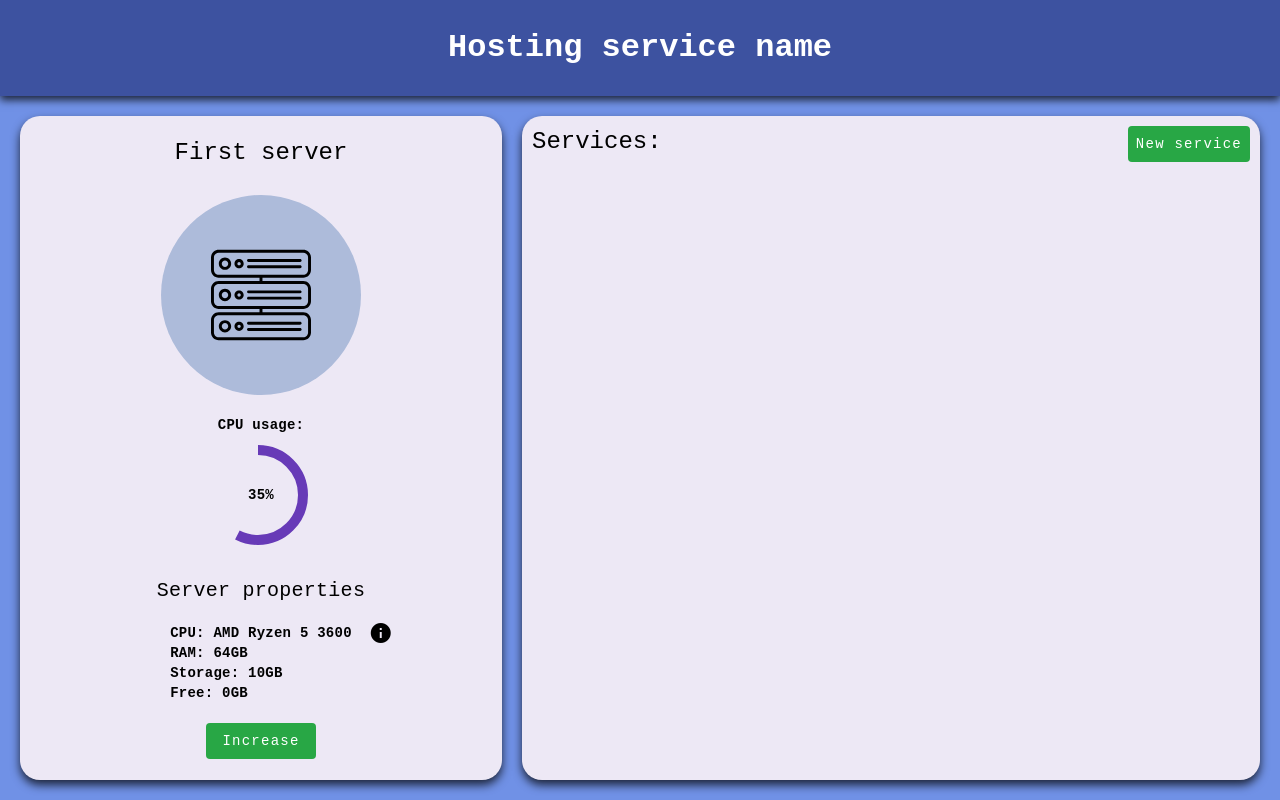
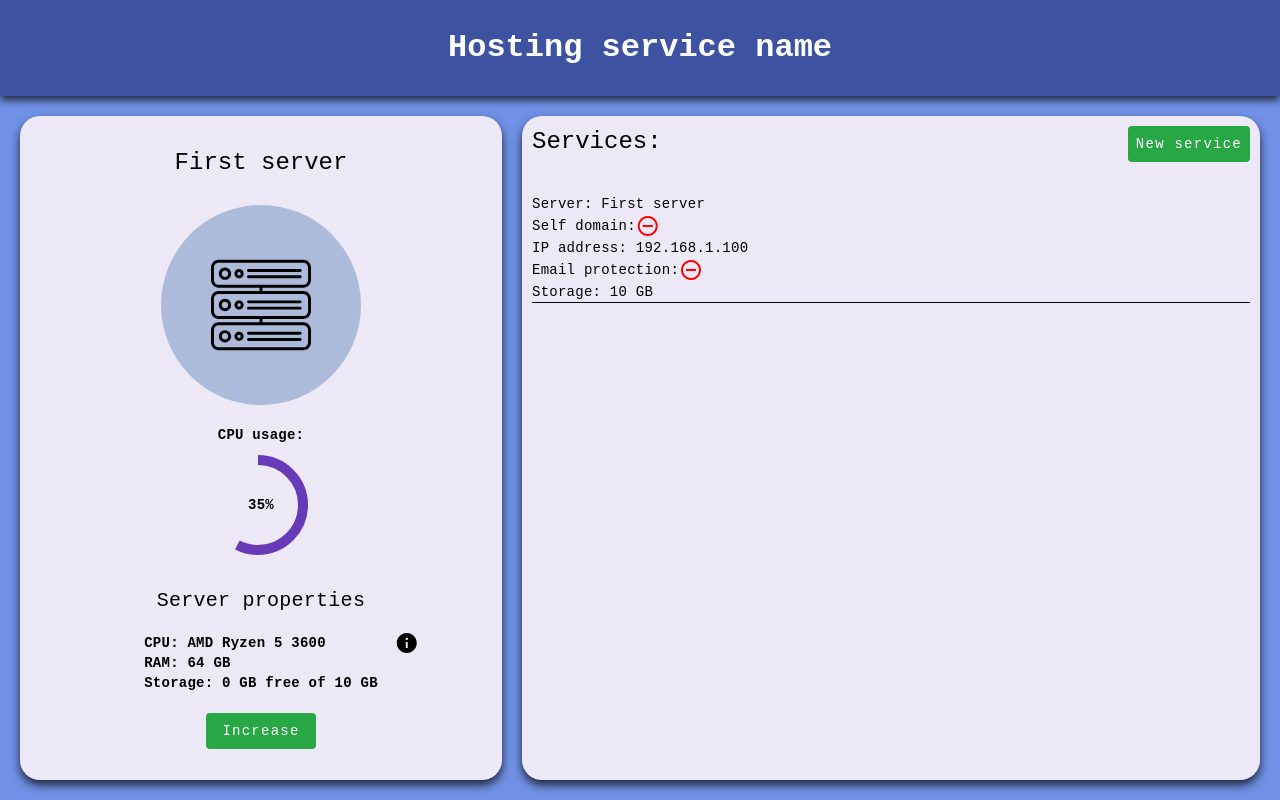
Before and after one commit to Sushilla/Hosting-service---DEMO-project, an Angular app: page / in a window 1280 px wide. Built offline with nearby package versions, Linux system fonts and the light colour scheme.

Commit message:
[ADD] Starting with representation of services

```diff
--- a/src/app/service-dashboard/components/server-resources/server-resources.component.html
+++ b/src/app/service-dashboard/components/server-resources/server-resources.component.html
@@ -23,9 +23,8 @@
         </button>
       </span>
 
-      <p>RAM: {{ UserPlanProperties.ram }}GB</p>
-      <p>Storage: {{ UserServerProperties.storage }}GB</p>
-      <p>Free: {{ UserServerProperties.storage - UserServerProperties.used_storage }}GB</p>
+      <p>RAM: {{ UserPlanProperties.ram }} GB</p>
+      <p>Storage: {{ UserServerProperties.storage - UserServerProperties.used_storage }} GB free of {{ UserServerProperties.storage }} GB</p>
     </div>
   </div>
 
--- a/src/app/service-dashboard/components/service-list/service-list.component.html
+++ b/src/app/service-dashboard/components/service-list/service-list.component.html
@@ -5,10 +5,21 @@
     <button mat-button class="buttons" (click)="AddNewServiceModal()">New service</button>
   </div>
 
-  <div>
+  <div style="margin: 10px;">
 
-
-
+    <div *ngFor="let service of UserServiceList" style="border-bottom: 1px solid black;">
+      <p>Server: {{service.server_name}}</p>
+      <p style="display: flex; align-items: center;">Self domain:
+        <mat-icon [ngStyle]="{'color':service.own_domain ? '#28a745;' : 'red'}">{{service.own_domain ?
+          "check_circle_outline" : "remove_circle_outline"}}</mat-icon>
+      </p>
+      <p>IP address: {{service.domain}}</p>
+      <p style="display: flex; align-items: center;">Email protection:
+        <mat-icon [ngStyle]="{'color':service.email_protection ? '#28a745;' : 'red'}">{{service.email_protection ?
+          "check_circle_outline" : "remove_circle_outline"}}</mat-icon>
+      </p>
+      <p>Storage: {{service.storage}} GB</p>
+    </div>
   </div>
 
 
--- a/src/app/service-dashboard/components/service-list/service-list.component.ts
+++ b/src/app/service-dashboard/components/service-list/service-list.component.ts
@@ -2,11 +2,13 @@ import { Component, Input } from '@angular/core';
 import { MatButtonModule } from '@angular/material/button';
 import { MatTableModule } from '@angular/material/table';
 import { UserServerList } from '../../Models/Interface/UserServerList';
+import { CommonModule } from '@angular/common';
+import { MatIconModule } from '@angular/material/icon';
 
 @Component({
   selector: 'app-service-list',
   standalone: true,
-  imports: [MatTableModule, MatButtonModule],
+  imports: [MatTableModule, MatButtonModule, CommonModule, MatIconModule],
   templateUrl: './service-list.component.html',
   styleUrl: './service-list.component.scss',
 })
--- a/src/assets/data/UserProperties.json
+++ b/src/assets/data/UserProperties.json
@@ -3,6 +3,9 @@
     "current_server_plan": 0,
     "server_name": "First server",
     "storage": 10,
-    "used_storage": 10
+    "used_storage": 10,
+    "own_domain": false,
+    "domain": "192.168.1.100",
+    "email_protection": false
   }
 ]
```
Also changed, not shown: src/app/service-dashboard/Models/Interface/UserServerList.ts (+7 -4 lines).
